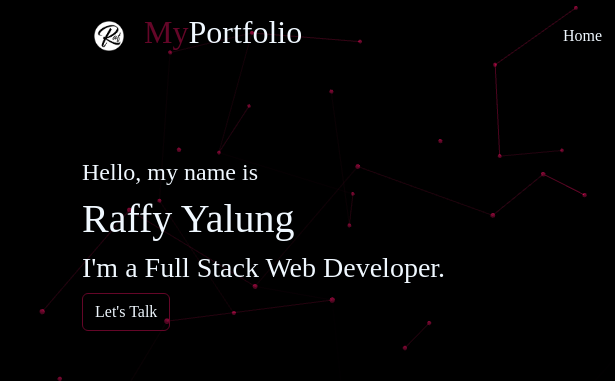
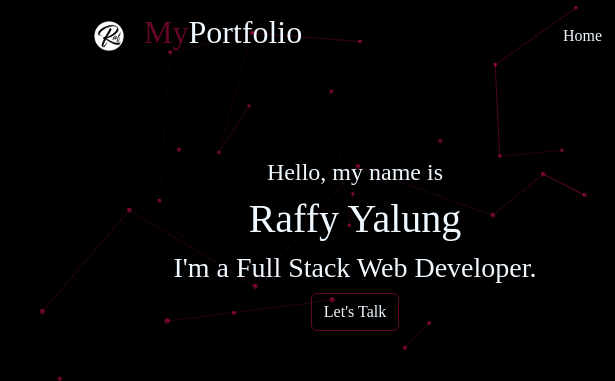
Before and after one commit to Raffyyalung/MyPortfolio, a website: page index.html in a window 1280 px wide. Shown: the top 381 px of the page, 0-615 px from the left. Drawn offline with nearby package versions, Linux system fonts and the light colour scheme; animation ran at ten frames a second.

Commit message:
fixed home section

```diff
--- a/index.html
+++ b/index.html
@@ -86,7 +86,7 @@
         <div id="home-content">
 
             <div class="row align-items-center">
-              <div class="col-lg">
+              <div class="col-lg text-center">
                 <h4>Hello, my name is</h4>
                 <h1>Raffy Yalung</h1>
                 <h3>I'm a Full Stack Web Developer.</h3>
```
